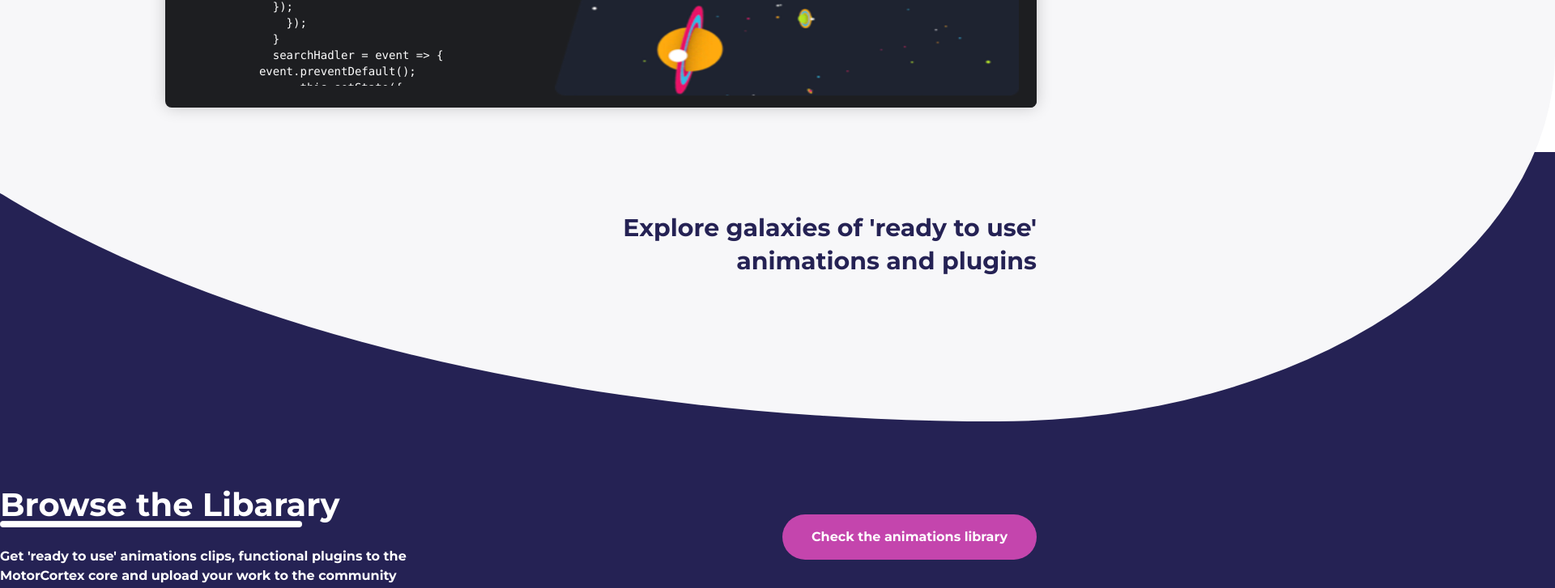
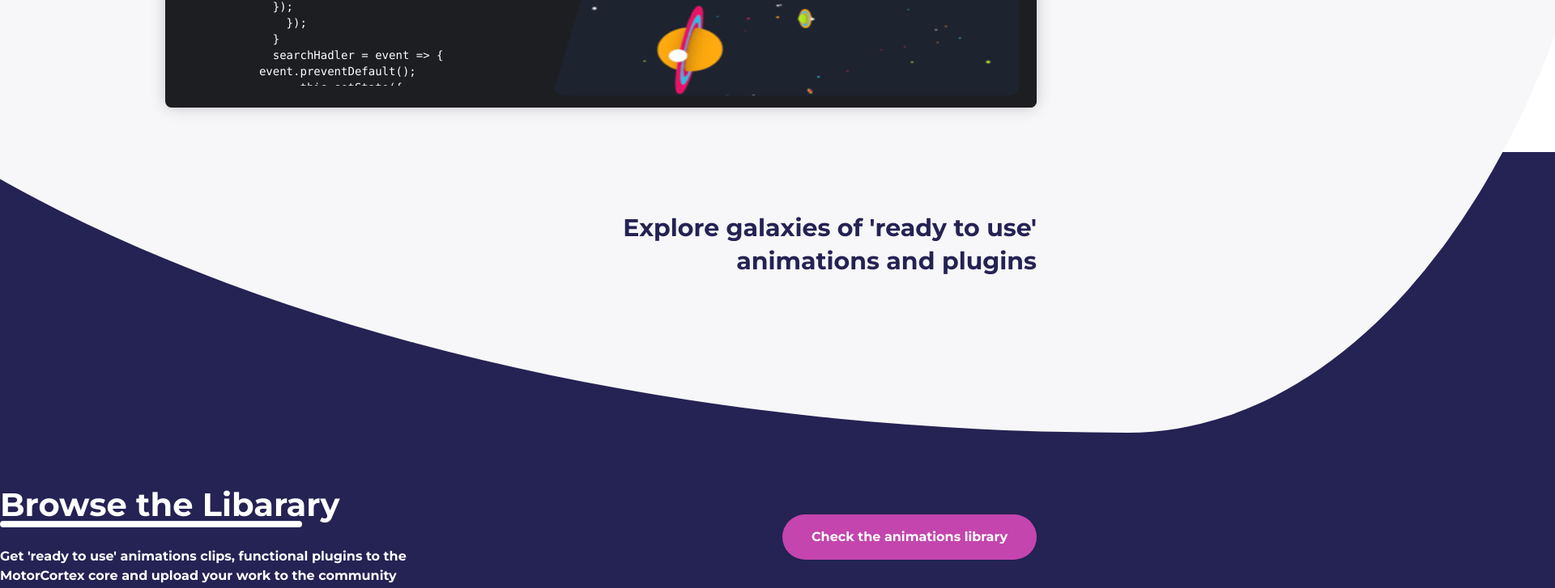
Before and after one commit to Costas-Zeimpekis/motor, a website: page index.html in a window 1280 px wide. Shown: the part 2548-3275 px from the top of the page at 81% size, 1920 px wide, since content can reach past the window. Drawn offline with nearby package versions, Linux system fonts and the light colour scheme; files whose address does not match are found by name.

Commit message:
fix wave animation bottom

```diff
--- a/style.css
+++ b/style.css
@@ -330,12 +330,12 @@ footer nav ul li {
   display: block;
   position: absolute;
   border-radius: 100% 0% 26% 74% / 18% 15% 85% 82%;
-  width: 2075px;
-  height: 719px;
+  width: 2074px;
+  height: 726px;
   background-color: white;
   top: -2735px;
   z-index: 2;
-  right: 0;
+  right: -53px;
 }
 
 
@@ -343,11 +343,11 @@ footer nav ul li {
   content: '';
   display: block;
   position: absolute;
-  border-radius: 100% 0% 31% 69% / 74% 83% 17% 26%;
-  width: 2219px;
-  height: 2672px;
+  border-radius: 100% 0% 25% 75% / 65% 61% 39% 35%;
+  width: 2490px;
+  height: 2686px;
   top: -2339px;
-  right: 0;
+  right: -95px;
   z-index: 1;
   background-color: #f7f7f9;
 }
```
